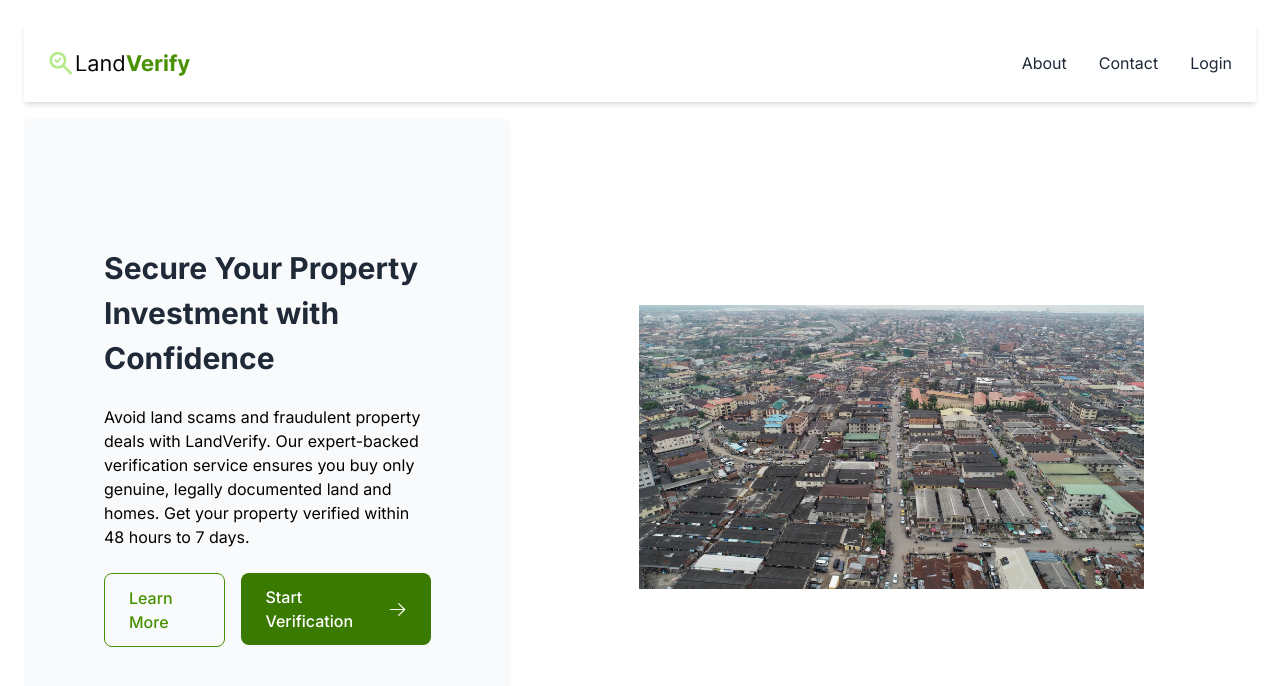
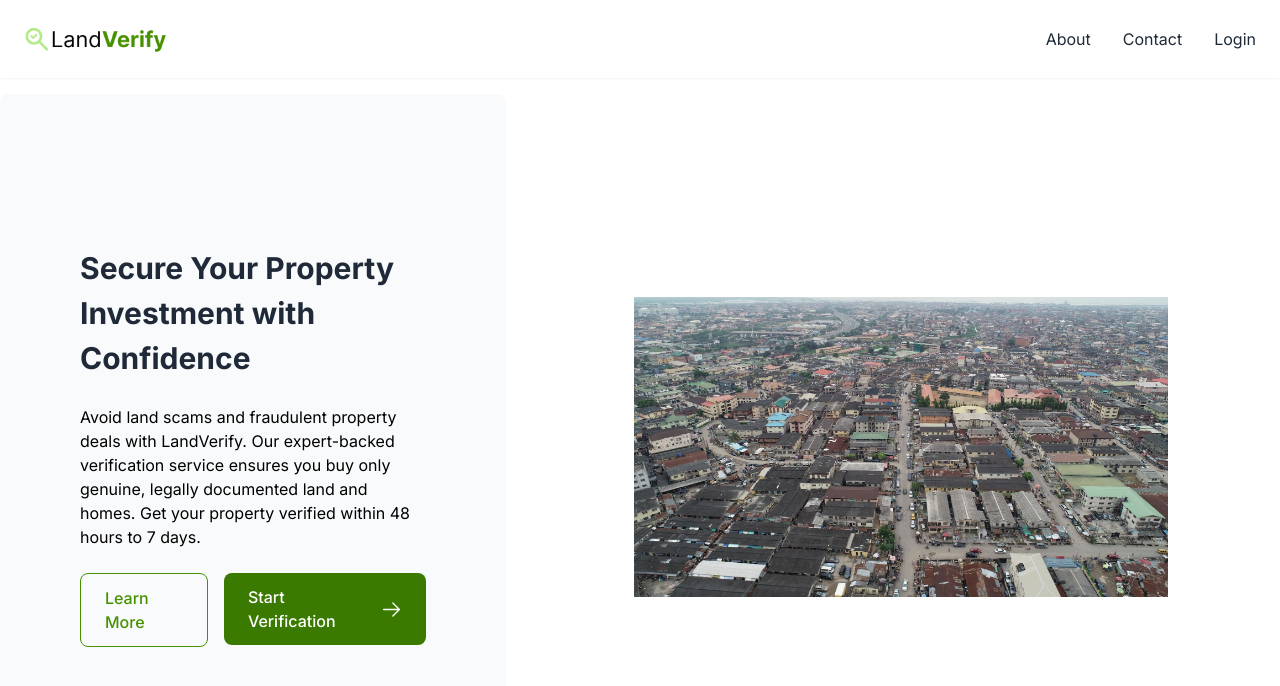
Before and after one commit to agbajekehinde/land-verify, a Next.js app: page / in a window 1280 px wide. Shown: the top 686 px of the page. Built offline with nearby package versions, Linux system fonts and the light colour scheme; a web font is replaced by a local one.

Commit message:
hero - updates

```diff
--- a/app/components/header/header.tsx
+++ b/app/components/header/header.tsx
@@ -3,7 +3,7 @@ import Link from 'next/link';
 
 export default function Header() {
   return (
-    <header className="sticky top-0 flex items-center justify-between p-4 bg-white shadow-md z-50">
+    <header className="sticky top-0 flex items-center justify-between p-4 bg-white shadow-sm z-50">
       <div className="flex items-center">
         <Link href="/">
           <Image
--- a/app/page.tsx
+++ b/app/page.tsx
@@ -8,7 +8,7 @@ import Image from 'next/image';
 
 export default function Page() {
   return (
-    <main className="flex min-h-screen flex-col p-6">
+    <main className="flex min-h-screen flex-col p-0">
       <Header />
       <div className="mt-4 flex grow flex-col gap-4 md:flex-row">
         <div className="flex flex-col justify-center gap-6 rounded-lg bg-gray-50 px-6 py-10 md:w-2/5 md:px-20">
```
